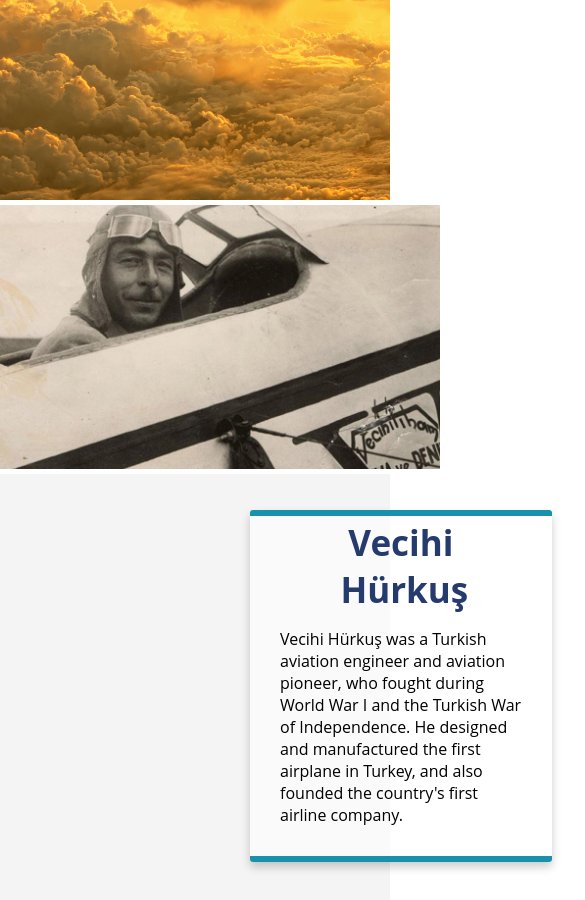
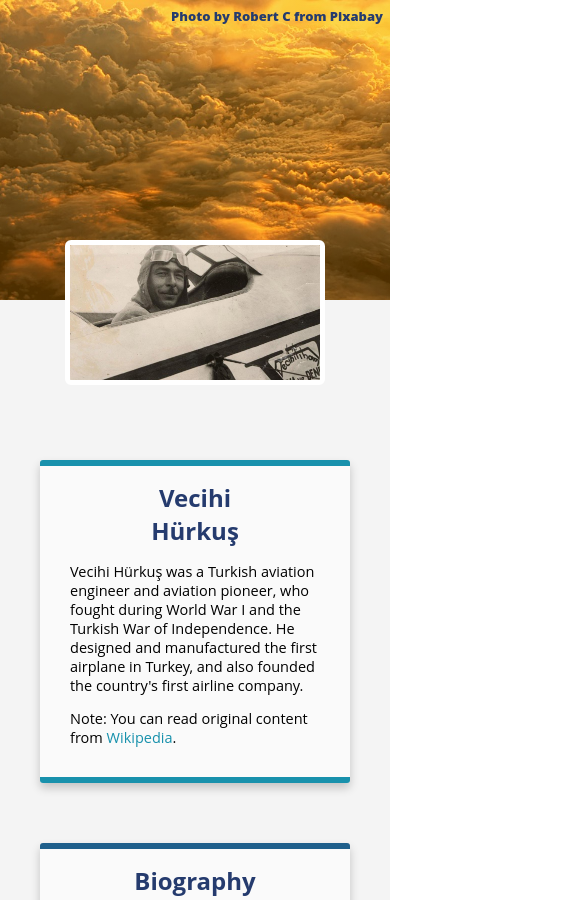
Before and after one commit to alcmrt/tribute-page, a website: page index.html in a window 390 px wide. Shown: the top 900 px of the page, 585 px wide, since content can reach past the window. Drawn offline with Linux system fonts and the light colour scheme.

Commit message:
Media queries are added and comment lines removed.

```diff
--- a/index.html
+++ b/index.html
@@ -10,6 +10,10 @@
 
     <div class="page-container">
         <header class="header">
+            <a class="header__link u-open-sans-italic" target="_blank" href="https://pixabay.com/tr/users/Robert_C-1017101/?utm_source=link-attribution&amp;utm_medium=referral&amp;utm_campaign=image&amp;utm_content=4589586">
+                Photo by Robert C from Pixabay
+            </a>
+
         </header>
 
         <div class="profile_photo">
@@ -26,6 +30,11 @@
                     <p class="paragraph ">Vecihi Hürkuş was a Turkish aviation engineer and aviation pioneer,
                         who fought during World War I and the Turkish War of Independence.
                         He designed and manufactured the first airplane in Turkey, and also founded the country's first airline company.
+                    </p>
+                    <br>
+                    <p class="paragraph">
+                        Note: You can read original content from <a class="content__link" href="https://en.wikipedia.org/wiki/Vecihi_H%C3%BCrku%C5%9F" target="_blank">
+                        Wikipedia</a>.
                     </p>
                 </div>
 
@@ -105,16 +114,11 @@
             </div>
         </main>
         <footer class="footer">
-            <!--<div>
-                <p class="paragraph">
-                    &copy; Designed and developed by Alicem Murat ÖCAL
-                </p>
-            </div>-->
             <div class="footer__container">
 
                 <div class="footer__content">
                     <p class="footer__paragraph u-font-weight-semibold">
-                        &copy; Designed and developed by Alicem Murat ÖCAL
+                        &copy; Designed by Alicem Murat ÖCAL
                     </p>
                 </div>
 
--- a/sass/abstracts/_variables.scss
+++ b/sass/abstracts/_variables.scss
@@ -1,21 +1,23 @@
-$heading-background-color1: rgb(234, 220, 166);
-$heading-background-color2: rgb(226, 194, 117);
 $heading-primary-color: #253b6e;
 
-
-$footer-background-color: #1f5f8b;
 $footer-background-image: linear-gradient( to right, rgba(#ff9900, .6),
 rgba(#ff9900, .9));
 
-//
+// border colors
 $border-color-1: .65rem solid #1891ac;
 $border-color-2: .65rem solid #1f5f8b;
 $border-color-3: .65rem solid #30e3ca;
 $border-color-4: .65rem solid #ffb961;
 
 // heading background
- $background-image2: linear-gradient( to right, rgba(#ff9900, .3),
-                                  rgba(#ff9900, .3)),
-                                  url("../img/clouds-4589586_1920.jpg");
+$background-image: linear-gradient( to right, rgba(#ff9900, .3),
+                                rgba(#ff9900, .3)),
+                                url("../img/clouds-4589586_1920.jpg");
 
-$background-image: url("../img/clouds-4589586_1920.jpg");
+$background-image-2: linear-gradient( to right, rgba(#ff9900, .3),
+                                rgba(#ff9900, .3)),
+                                url("../img/clouds-4589586_1280.jpg");
+
+$background-image-3: linear-gradient( to right, rgba(#ff9900, .3),
+                                rgba(#ff9900, .3)),
+                                url("../img/clouds-4589586_640.jpg");
--- a/sass/base/_base.scss
+++ b/sass/base/_base.scss
@@ -8,7 +8,6 @@
 
 html {
     font-size: 62.5%; /*set root font size; 1rem = 10px, 10px/16px = 62.5px */
-    scroll-behavior: smooth;
 }
 
 body{
--- a/sass/base/_typography.scss
+++ b/sass/base/_typography.scss
@@ -3,8 +3,23 @@
     font-size: 3.5rem;
     text-transform: capitalize;
     color: $heading-primary-color;
+
+    @media only screen and (max-width: 700px) {
+        font-size: 3rem;
+    }
+
+    @media only screen and (max-width: 500px) {
+        font-size: 2.4rem;
+    }
 }
 
 .paragraph {
     font-size: 1.6rem;
+
+    @media only screen and (max-width: 700px) {
+        font-size: 1.5rem;
+    }
+    @media only screen and (max-width: 500px) {
+        font-size: 1.45rem;
+    }
 }
--- a/sass/components/_photo.scss
+++ b/sass/components/_photo.scss
@@ -3,17 +3,37 @@
     border-radius: .6rem;
     display: flex;
     flex-flow: column;
-    //padding: .5rem;
+
     max-width: 50rem;
     margin: auto;
-    //margin-top: 45%;
     overflow: hidden;
+
+    @media only screen and (max-width: 1700px) {
+        max-width: 45rem;
+    }
+
+    @media only screen and (max-width: 1200px) {
+        max-width: 40rem;
+    }
+
+    @media only screen and (max-width: 1000px) {
+        max-width: 37rem;
+    }
+
+    @media only screen and (max-width: 750px) {
+        max-width: 33rem;
+    }
+
+    @media only screen and (max-width: 500px) {
+        max-width: 30rem;
+    }
+
+    @media only screen and (max-width: 400px) {
+        max-width: 26rem;
+    }
+
     &__img {
         max-width: inherit;
-        //max-height: inherit;
-
-        //max-height: 30rem;
-        //border-radius: inherit;
     }
 
     &__caption {
--- a/sass/pages/_home.scss
+++ b/sass/pages/_home.scss
@@ -2,19 +2,10 @@
     display: flex;
     flex-wrap: wrap;
     justify-content: space-around;
-    // //align-items: center;
     width: 100%;
-
-    // height: 100%;
-    // width: 100%;
-    // position: absolute;
 }
 
 .header {
-
-    //TODO
-    //Resim <a href="https://pixabay.com/tr/users/Robert_C-1017101/?utm_source=link-attribution&amp;utm_medium=referral&amp;utm_campaign=image&amp;utm_content=4589586">Robert C</a> tarafından <a href="https://pixabay.com/tr/?utm_source=link-attribution&amp;utm_medium=referral&amp;utm_campaign=image&amp;utm_content=4589586">Pixabay</a>'a yüklendi
-
     flex: 0 0 100%;
     margin-right: auto;
     height: 35rem;
@@ -23,38 +14,73 @@
     flex-wrap: wrap;
     justify-content: space-around;
 
-    background-image: $background-image2;
+    background-image: $background-image;
 
     background-repeat: no-repeat;
     background-size: cover;
     background-position: center;
     background-attachment: fixed;
     z-index: 2;
+
+    &__link {
+        text-decoration: none;
+        font-size: 1.3rem;
+        font-weight: 800;
+
+        color: $heading-primary-color;
+
+        position: absolute;
+        top: .7rem;
+        right: .7rem;
+    }
+
+    @media only screen and (max-width: 1250px) {
+        background-image: $background-image-2;
+    }
+
+    @media only screen and (max-width: 650px) {
+        background-image: $background-image-3;
+    }
+
+    @media only screen and (max-width: 500px) {
+        height: 30rem;
+    }
 }
 
 .profile_photo{
-    //flex: 0 0 100%;
     position: absolute;
     z-index: 100;
     top: 20rem;
+
+    @media only screen and (max-width: 1200px) {
+        top: 22rem;
+    }
+
+    @media only screen and (max-width: 1000px) {
+        top: 24rem;
+    }
+
+    @media only screen and (max-width: 750px) {
+        top: 27rem;
+    }
+
+    @media only screen and (max-width: 500px) {
+        top: 22rem;
+    }
+
+    @media only screen and (max-width: 400px) {
+        top: 24rem;
+    }
 }
 
 main {
     flex: 0 0 100%;
-    //height: 100rem;
-    //margin-top: 1%;
     background-color: #f4f4f4;
 
     display: flex;
     flex-wrap: wrap;
-    // justify-content: space-around;
     width: 100%;
 }
-
-// .title {
-//     flex: 0 0 100%;
-//     margin-top: 18rem;
-// }
 
 .content {
     flex: 0 0 100%;
@@ -62,27 +88,48 @@ main {
     padding: 0 25rem 0 25rem;
     text-align: left;
 
+    &__link {
+        text-decoration: none;
+        color: #1891ac;
+    }
+
+    @media only screen and (max-width: 1700px) {
+        padding: 0 21rem 0 21rem;
+    }
+
+    @media only screen and (max-width: 1200px) {
+        padding: 0 15rem 0 15rem;
+    }
+
+    @media only screen and (max-width: 1000px) {
+        padding: 0 15rem 0 15rem;
+    }
+
+    @media only screen and (max-width: 900px) {
+        padding: 0 10rem 0 10rem;
+    }
+
+    @media only screen and (max-width: 750px) {
+        padding: 0 7rem 0 7rem;
+    }
+
+    @media only screen and (max-width: 600px) {
+        padding: 0 4rem 0 4rem;
+    }
+
+
     &__container {
-        //border: .1rem solid black;
-        //border-top: 1rem solid rgb(226, 194, 117);
-        //height: 30rem;
         background-color: rgba(255, 255, 255, 0.6);
         box-shadow: 0 .5rem 1rem rgba(0, 0, 0, 0.2);
         border-radius: .3rem;
-        padding: .3rem 3rem 3rem 3rem;
-
+        padding: 1.5rem 3rem 3rem 3rem;
         margin-bottom: 6rem;
-
-        // display: flex;
-        // flex-wrap: wrap;
     }
 }
 
 .footer {
     padding: 2rem;
     flex: 0 0 100%;
-    //height: 20rem;
-    //background-color: #ff9900;
     background-image: $footer-background-image;
 
     &__content {
@@ -93,6 +140,10 @@ main {
     &__paragraph {
         font-size: 1.8rem;
         text-align: center;
+
+        @media only screen and (max-width: 700px) {
+            font-size: 1.5rem;
+        }
     }
 
     &__icon {
```
Also changed, not shown: css/style.css.
